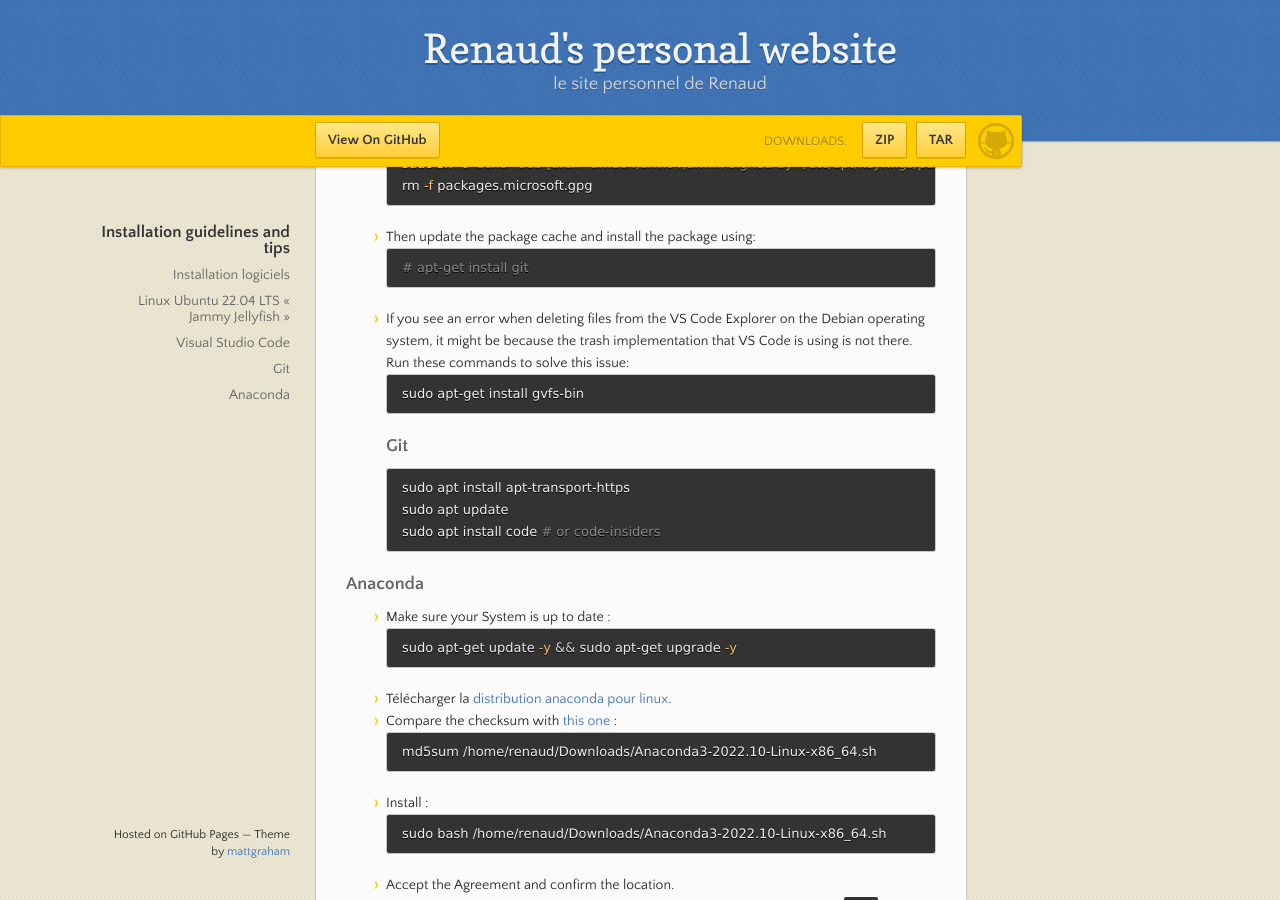
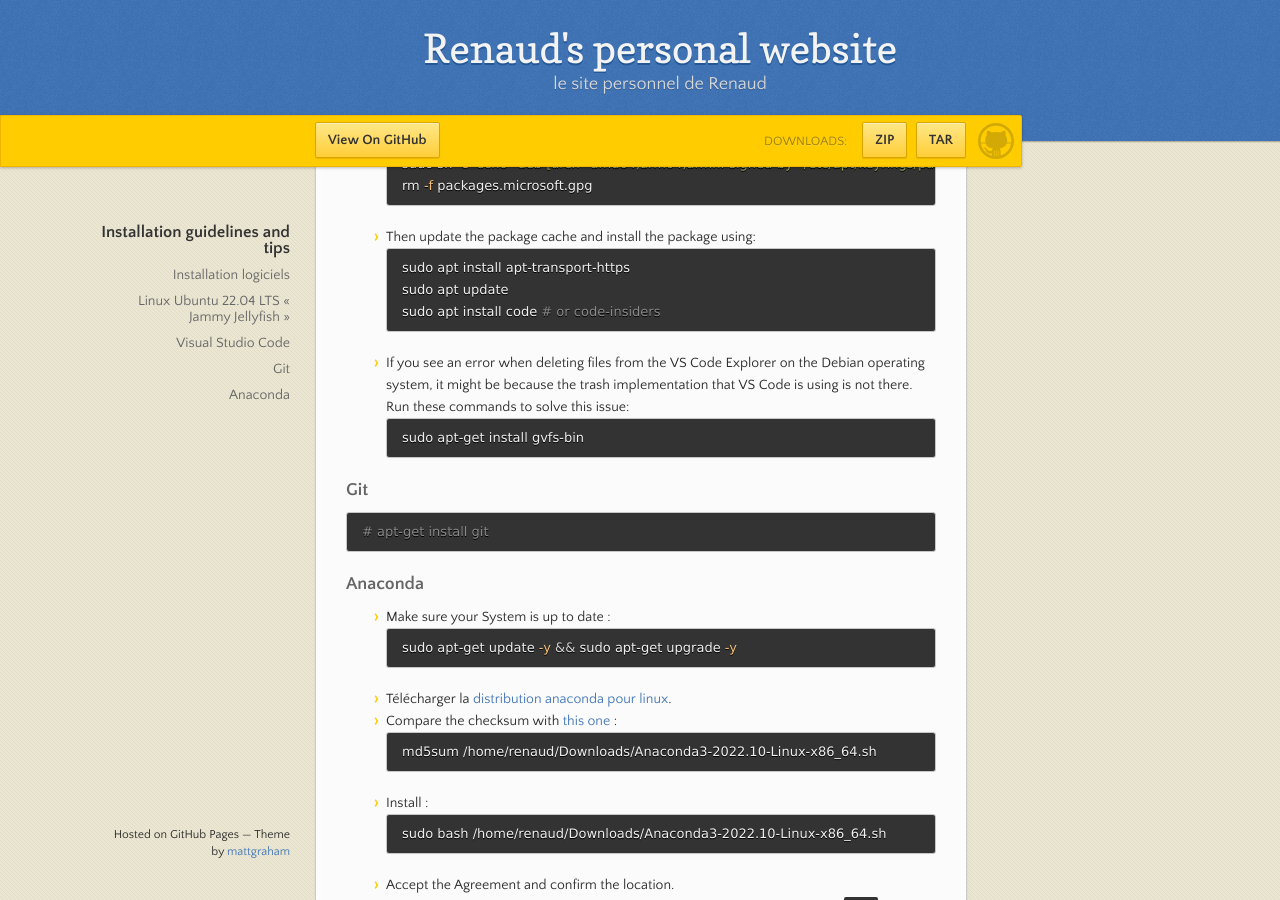
Before and after one commit to rcrosset/rcrosset.github.io, a Jekyll site: the page built from Installation_guidelines_and_tips.md, in a window 1280 px wide and 900 px high, scrolled down 438 px. Built offline with Jekyll 4.4.1, drawn with Linux system fonts in a browser that asks for light colours.

````diff
--- a/Installation_guidelines_and_tips.md
+++ b/Installation_guidelines_and_tips.md
@@ -23,17 +23,18 @@ rm -f packages.microsoft.gpg
 ```
 - Then update the package cache and install the package using:
 ```shell
-# apt-get install git
+sudo apt install apt-transport-https
+sudo apt update
+sudo apt install code # or code-insiders
 ```
 - If you see an error when deleting files from the VS Code Explorer on the Debian operating system, it might be because the trash implementation that VS Code is using is not there. Run these commands to solve this issue:
 ```shell
 sudo apt-get install gvfs-bin
 ```
+
 ### Git
 ```shell
-sudo apt install apt-transport-https
-sudo apt update
-sudo apt install code # or code-insiders
+# apt-get install git
 ```
 
 ### Anaconda
````
